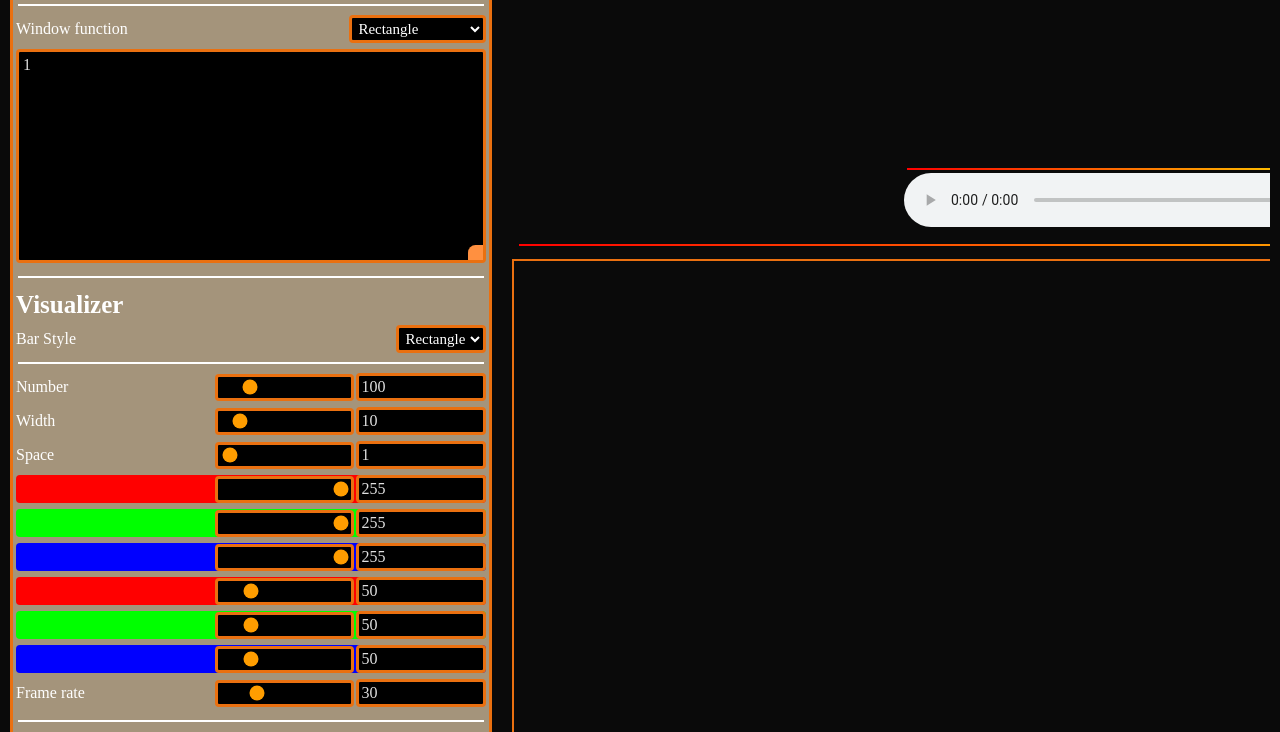
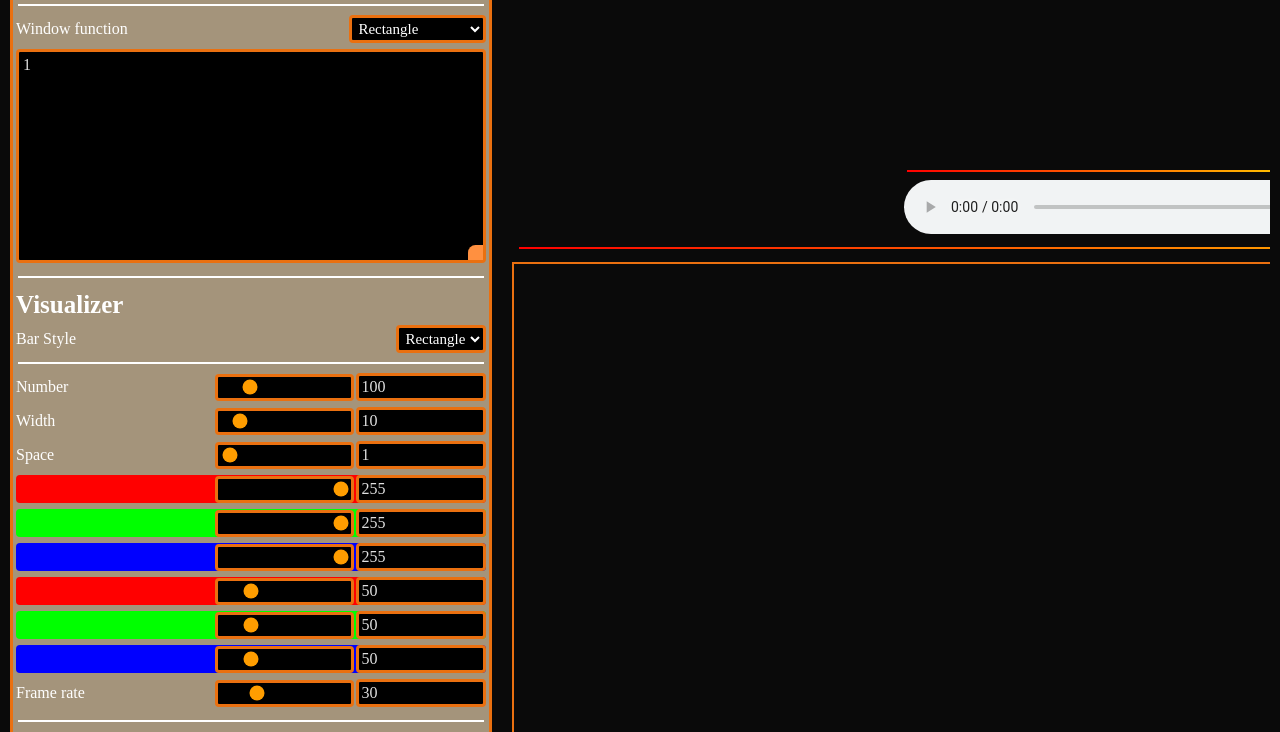
Before and after one commit to 901D3/candlexyrherris, a plain HTML site: page index.html in a window 1280 px wide. Shown: the part 780-1512 px from the top of the page. Drawn offline with Linux system fonts and the light colour scheme; a script that the page names is missing; a small style sheet from the web is missing; a web font is replaced by a local one.

Commit message:
Update styles.css

```diff
--- a/styles.css
+++ b/styles.css
@@ -135,6 +135,11 @@ label {
 
 audio {
   width: 500px;
+}
+
+#audio {
+  margin-left: 0px;
+  margin-right: 0px
 }
 
 input {
@@ -363,13 +368,21 @@ a {
 }
 
 .mainAudio {
+  display: flex;
+  flex-direction: column;
+  height: 100%;
+  gap: 5px;
   margin-top: auto;
   margin-bottom: auto;
   margin-left: auto;
   margin-right: auto;
+  line-height: 0;
 }
 
 .mainCanvas {
+  display: flex;
+  flex-direction: column;
+  gap: 5px;
   width: fit-content;
   height: fit-content;
   margin-top: auto;
@@ -619,6 +632,7 @@ a {
   flex-direction: row;
   width: 100%;
   height: fit-content;
+  gap: 5px;
 }
 
 .settings_label-label_info span {
```
